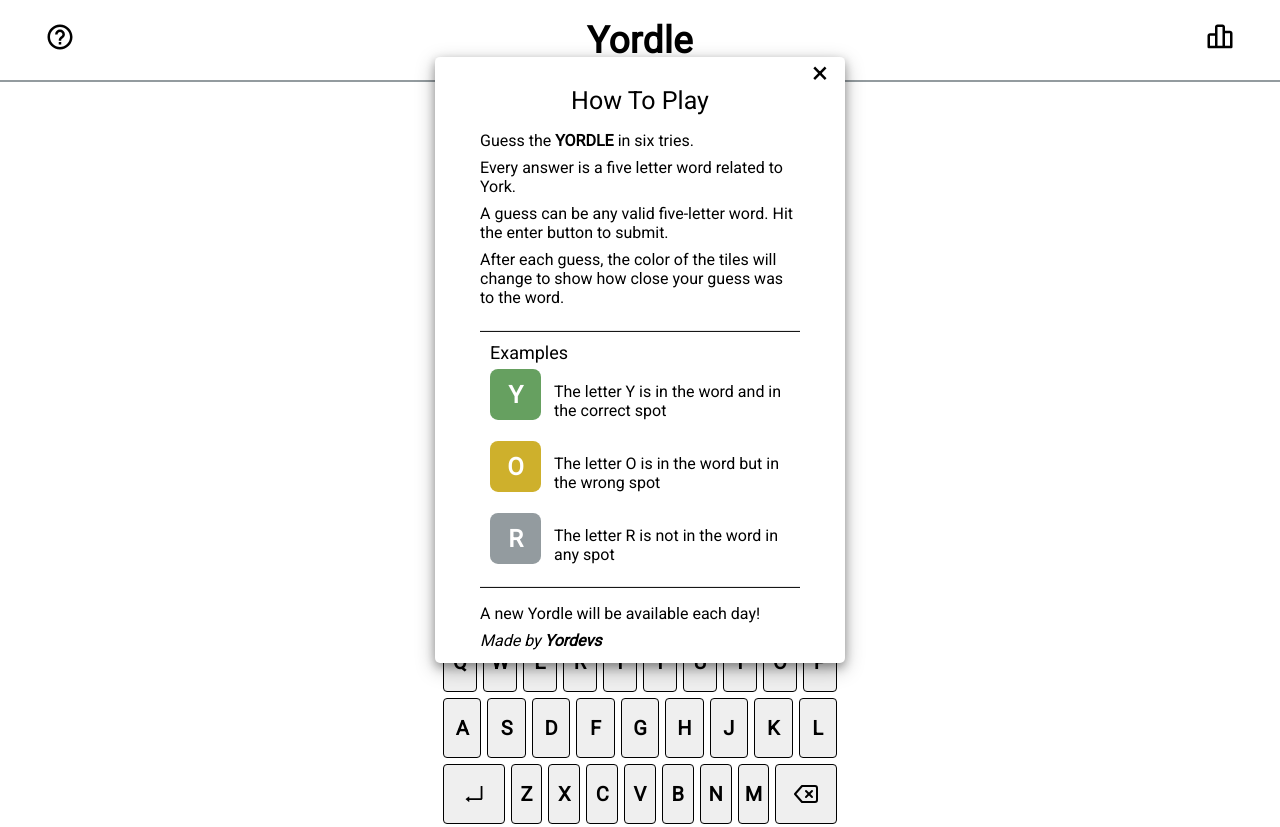
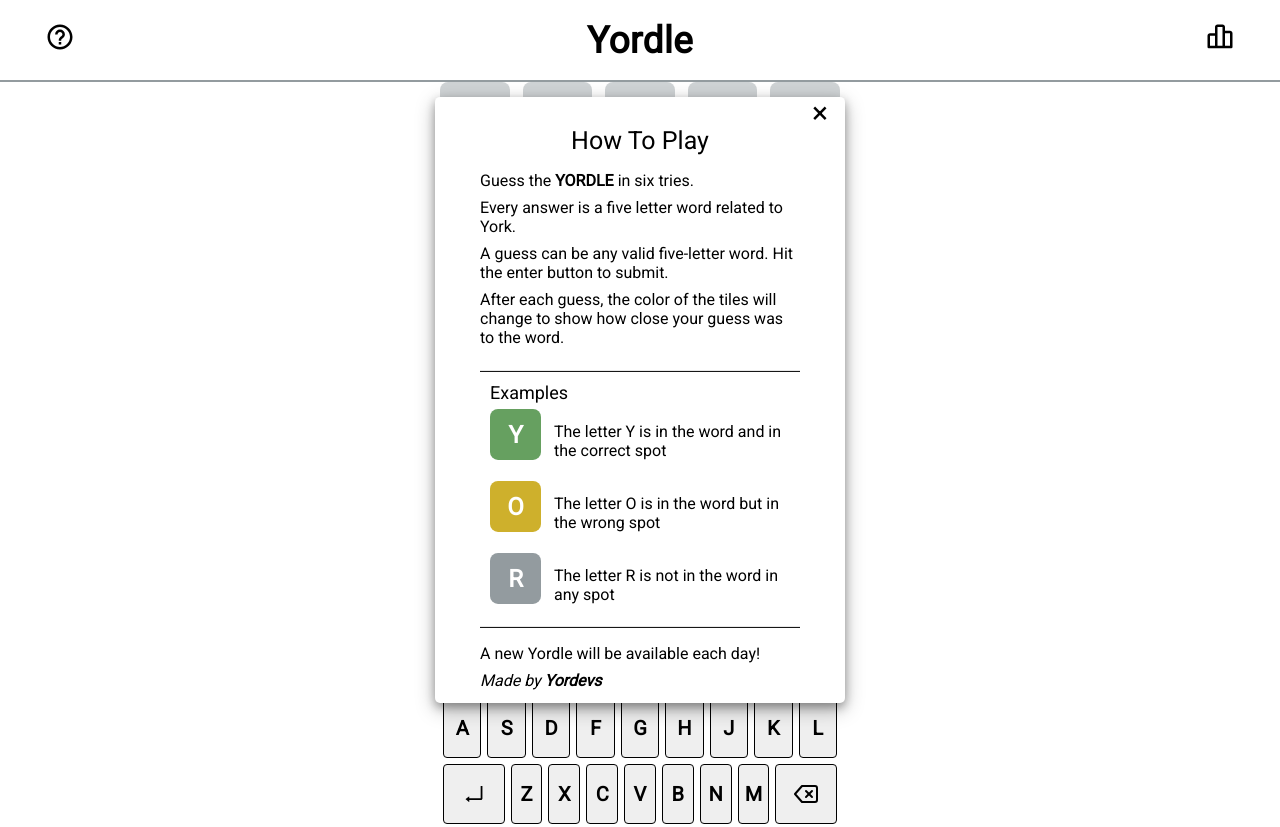
Before and after one commit to yordevs/yordle, a React (Create React App) app: page / in a window 1280 px wide. Built offline with nearby package versions, Linux system fonts and the light colour scheme.

Commit message:
Update modal size and positioning

```diff
--- a/src/HelpModal.tsx
+++ b/src/HelpModal.tsx
@@ -10,12 +10,13 @@ type Props = {
 
 const Container = styled.div`
 	position: absolute;
-	top: 45%;
+	top: 50%;
 	left: 50%;
 	transform: translate(-50%, -50%);
 	z-index: 100;
 
 	width: 400px;
+	max-width: 90vw;
 	border-radius: 5px;
 
 	background-color: white;
--- a/src/StatsModal.tsx
+++ b/src/StatsModal.tsx
@@ -8,12 +8,13 @@ import { Graph } from "./Graph";
 
 const Container = styled.div`
 	position: absolute;
-	top: 45%;
+	top: 50%;
 	left: 50%;
 	transform: translate(-50%, -50%);
 	z-index: 100;
 
 	width: 400px;
+	max-width: 90vw;
 	border-radius: 5px;
 
 	background-color: white;
```
